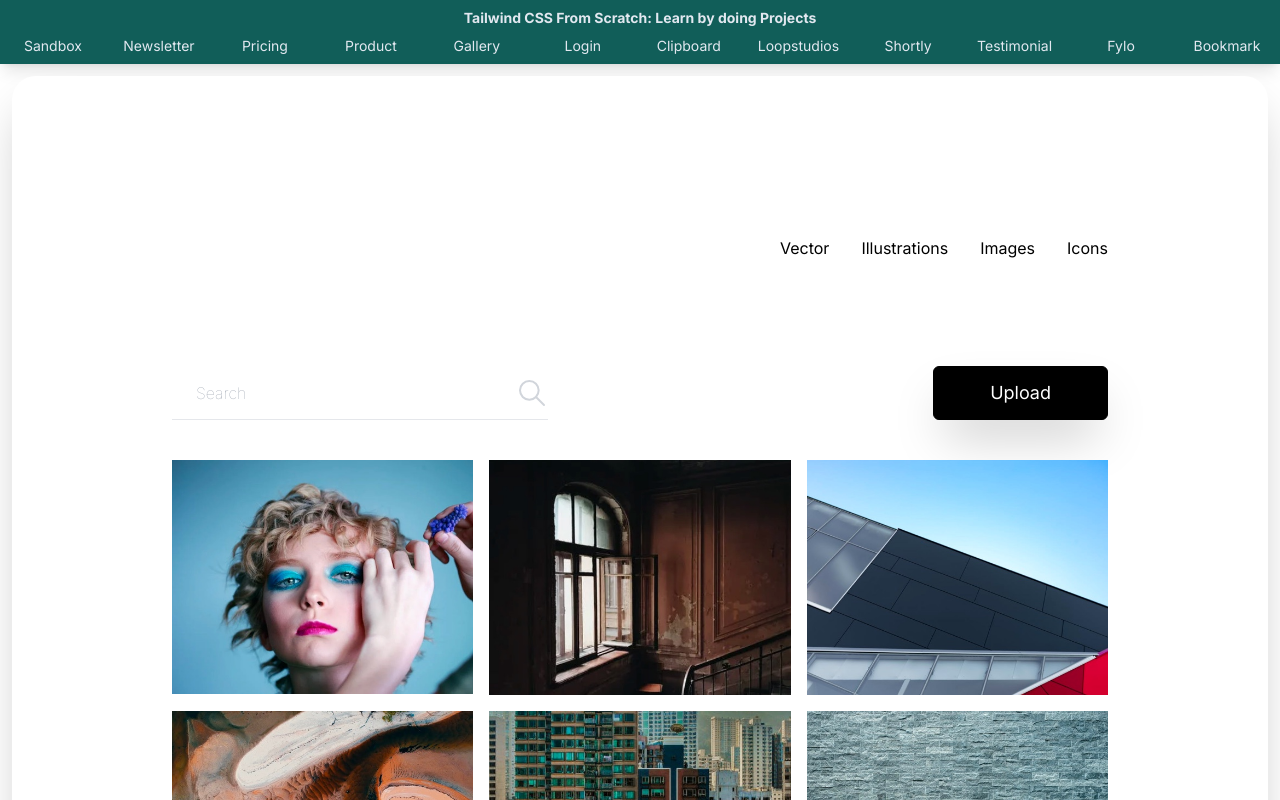
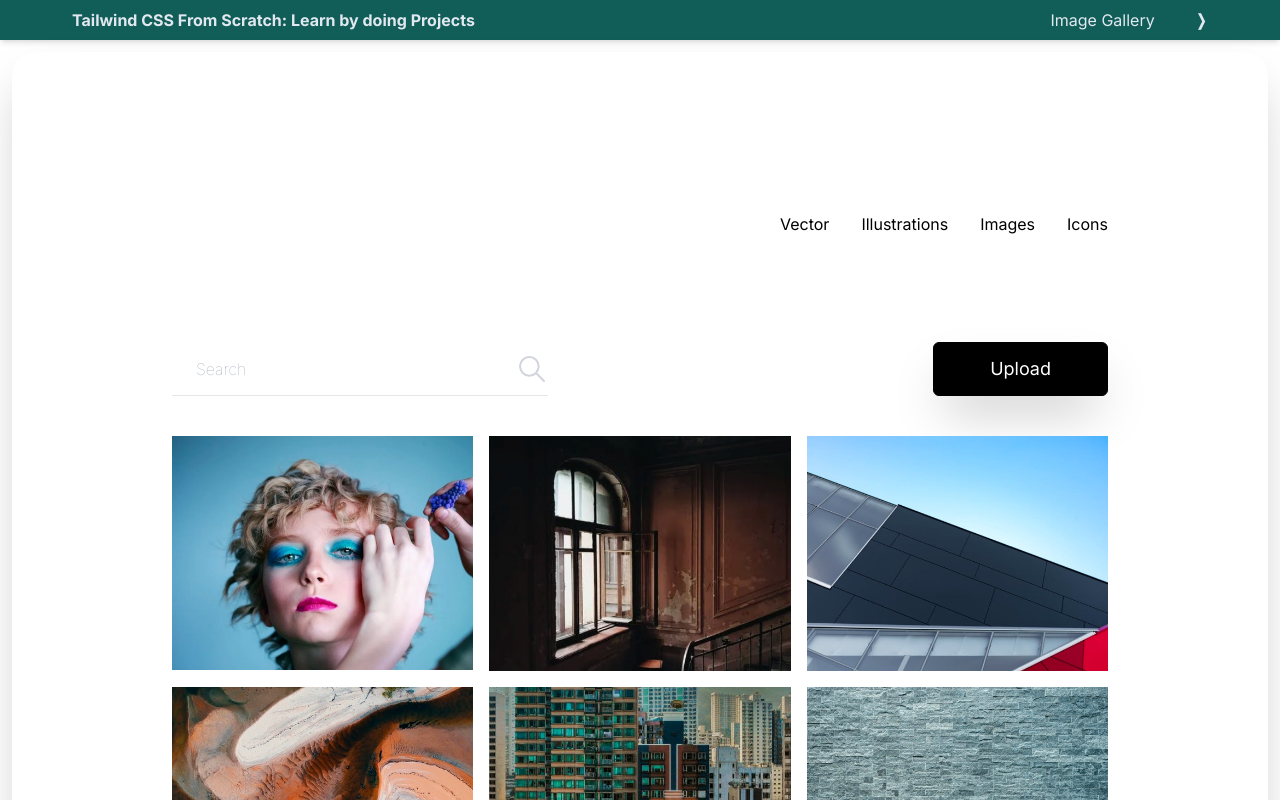
Before and after one commit to lucas-bresson/tailwind-from-scratch, a Next.js app: page /projects/image-gallery in a window 1280 px wide. Shown: the top 800 px of the page. Built offline with nearby package versions, Linux system fonts and the light colour scheme; a web font is replaced by a local one.

Commit message:
extract NavigationBar

```diff
--- a/next.config.mjs
+++ b/next.config.mjs
@@ -1,4 +1,14 @@
 /** @type {import('next').NextConfig} */
-const nextConfig = {};
+const nextConfig = {
+  async redirects() {
+    return [
+      {
+        source: "/",
+        destination: "/projects/image-gallery",
+        permanent: true,
+      },
+    ];
+  },
+};
 
 export default nextConfig;
--- a/src/app/layout.tsx
+++ b/src/app/layout.tsx
@@ -1,14 +1,12 @@
 import type { Metadata } from "next";
-import { Inter } from "next/font/google";
+import { inter } from "@/app/ui/fonts";
+import ThemeClient from "./ui/ThemeProvider";
+import NavigationBar from "./ui/components/NavigationBar";
 import "./globals.css";
-import Link from "next/link";
-import ThemeClient from "./ui/ThemeProvider";
-
-const inter = Inter({ subsets: ["latin"] });
 
 export const metadata: Metadata = {
-  title: "Create Next App",
-  description: "Generated by create next app",
+  title: "Tailwind CSS",
+  description: "Tailwind CSS From Scratch: Learn by doing Projects",
 };
 
 export default function RootLayout({
@@ -20,85 +18,7 @@ export default function RootLayout({
     <html lang="en" className="scroll-smooth">
       <body className={`${inter.className}`}>
         <ThemeClient>
-          <menu className="bg-teal-800 text-slate-200 shadow-lg overflow-hidden">
-            <h1 className="text-center pt-2 text-sm font-bold">
-              Tailwind CSS From Scratch: Learn by doing Projects
-            </h1>
-            <div className="flex justify-around text-center text-xxs sm:text-xs md:text-sm">
-              <Link
-                className="flex-1 px-1 py-1 hover:font-medium hover:bg-teal-700 sm:px-2 sm:py-2 md:px-4"
-                href="/sandbox"
-              >
-                Sandbox
-              </Link>
-              <Link
-                className="flex-1 px-1 py-1 hover:font-medium hover:bg-teal-700 sm:px-2 sm:py-2 md:px-4"
-                href="/projects/email-subscribe"
-              >
-                Newsletter
-              </Link>
-              <Link
-                className="flex-1 px-1 py-1 hover:font-medium hover:bg-teal-700 sm:px-2 sm:py-2 md:px-4"
-                href="/projects/pricing-cards"
-              >
-                Pricing
-              </Link>
-              <Link
-                className="flex-1 px-1 py-1 hover:font-medium hover:bg-teal-700 sm:px-2 sm:py-2 md:px-4"
-                href="/projects/product-modal"
-              >
-                Product
-              </Link>
-              <Link
-                className="flex-1 px-1 py-1 hover:font-medium hover:bg-teal-700 sm:px-2 sm:py-2 md:px-4"
-                href="/projects/image-gallery"
-              >
-                Gallery
-              </Link>
-              <Link
-                className="flex-1 px-1 py-1 hover:font-medium hover:bg-teal-700 sm:px-2 sm:py-2 md:px-4"
-                href="/projects/login-modal"
-              >
-                Login
-              </Link>
-              <Link
-                className="flex-1 px-1 py-1 hover:font-medium hover:bg-teal-700 sm:px-2 sm:py-2 md:px-4"
-                href="/projects/clipboard"
-              >
-                Clipboard
-              </Link>
-              <Link
-                className="flex-1 px-1 py-1 hover:font-medium hover:bg-teal-700 sm:px-2 sm:py-2 md:px-4"
-                href="/projects/loopstudios"
-              >
-                Loopstudios
-              </Link>
-              <Link
-                className="flex-1 px-1 py-1 hover:font-medium hover:bg-teal-700 sm:px-2 sm:py-2 md:px-4"
-                href="/projects/shortly"
-              >
-                Shortly
-              </Link>
-              <Link
-                className="flex-1 px-1 py-1 hover:font-medium hover:bg-teal-700 sm:px-2 sm:py-2 md:px-4"
-                href="/projects/testimonial-grid"
-              >
-                Testimonial
-              </Link>
-              <Link
-                className="flex-1 px-1 py-1 hover:font-medium hover:bg-teal-700 sm:px-2 sm:py-2 md:px-4"
-                href="/projects/fylo"
-              >
-                Fylo
-              </Link>
-              <Link
-                className="flex-1 px-1 py-1 hover:font-medium hover:bg-teal-700 sm:px-2 sm:py-2 md:px-4"
-                href="/projects/bookmark"
-              >
-                Bookmark
-              </Link>
-            </div>
-          </menu>
+          <NavigationBar />
           {children}
         </ThemeClient>
       </body>
--- /dev/null
+++ b/src/app/ui/components/NavigationBar.tsx
@@ -0,0 +1,107 @@
+"use client";
+
+import Link from "next/link";
+import { redirect, usePathname, useRouter } from "next/navigation";
+import { useEffect, useState } from "react";
+
+const projects = [
+  // {
+  //   title: "Sandbox",
+  //   href: "/sandbox",
+  // },
+  {
+    title: "Image Gallery",
+    href: "/projects/image-gallery",
+  },
+  {
+    title: "Login Modal",
+    href: "/projects/login-modal",
+  },
+  {
+    title: "Clipboard",
+    href: "/projects/clipboard",
+  },
+  {
+    title: "Loopstudios",
+    href: "/projects/loopstudios",
+  },
+  {
+    title: "Shortly",
+    href: "/projects/shortly",
+  },
+  {
+    title: "Testimonial Grid",
+    href: "/projects/testimonial-grid",
+  },
+  {
+    title: "Fylo",
+    href: "/projects/fylo",
+  },
+  {
+    title: "Bookmark",
+    href: "/projects/bookmark",
+  },
+  {
+    title: "Newsletter Card",
+    href: "/projects/email-subscribe",
+  },
+  {
+    title: "Pricing Cards",
+    href: "/projects/pricing-cards",
+  },
+  {
+    title: "Product Modal",
+    href: "/projects/product-modal",
+  },
+];
+
+export default function NavigationBar() {
+  const [index, setIndex] = useState(0);
+  const pathname = usePathname();
+  const { replace } = useRouter();
+
+  const { title, href } = projects[index];
+
+  const goToPrevious = () => {
+    if (index === 0) return;
+    setIndex((index) => index - 1);
+  };
+
+  const goToNext = () => {
+    if (index === projects.length - 1) return;
+    setIndex((index) => index + 1);
+  };
+
+  useEffect(() => {
+    if (pathname !== href) {
+      replace(href);
+    }
+  }, [index, pathname, replace, href]);
+
+  return (
+    <menu className="w-full z-50 bg-teal-800 text-slate-200 shadow-md">
+      <div className="flex items-center justify-between mx-auto w-full p-2 max-w-6xl">
+        <h1 className="font-bold">
+          Tailwind CSS From Scratch: Learn by doing Projects
+        </h1>
+        <div className="flex items-center space-x-3">
+          <div
+            className={`font-bold ${index === 0 ? "hidden" : ""}`}
+            onClick={goToPrevious}
+          >
+            &#x276C;
+          </div>
+          <div className="w-40 text-center">{title}</div>
+          <div
+            className={`font-bold ${
+              index === projects.length - 1 ? "hidden" : ""
+            }`}
+            onClick={goToNext}
+          >
+            &#x276D;
+          </div>
+        </div>
+      </div>
+    </menu>
+  );
+}
```
